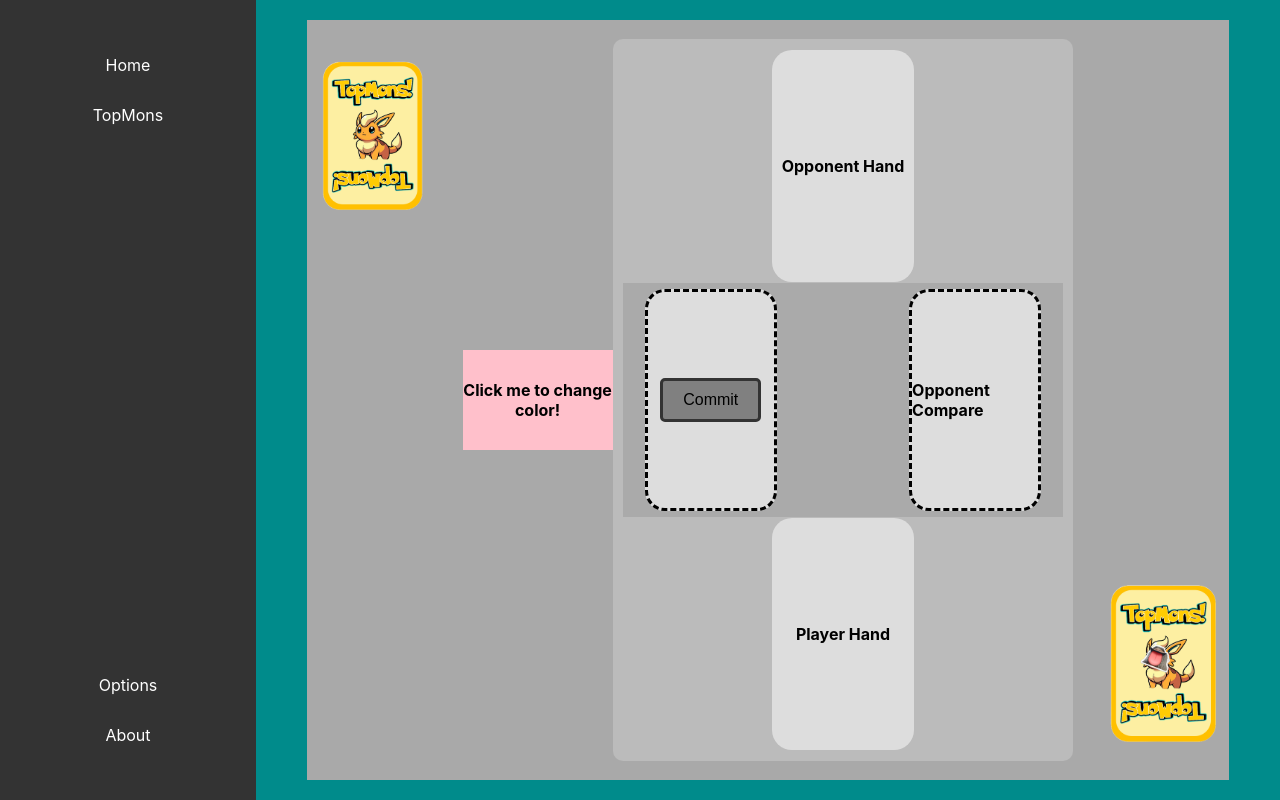
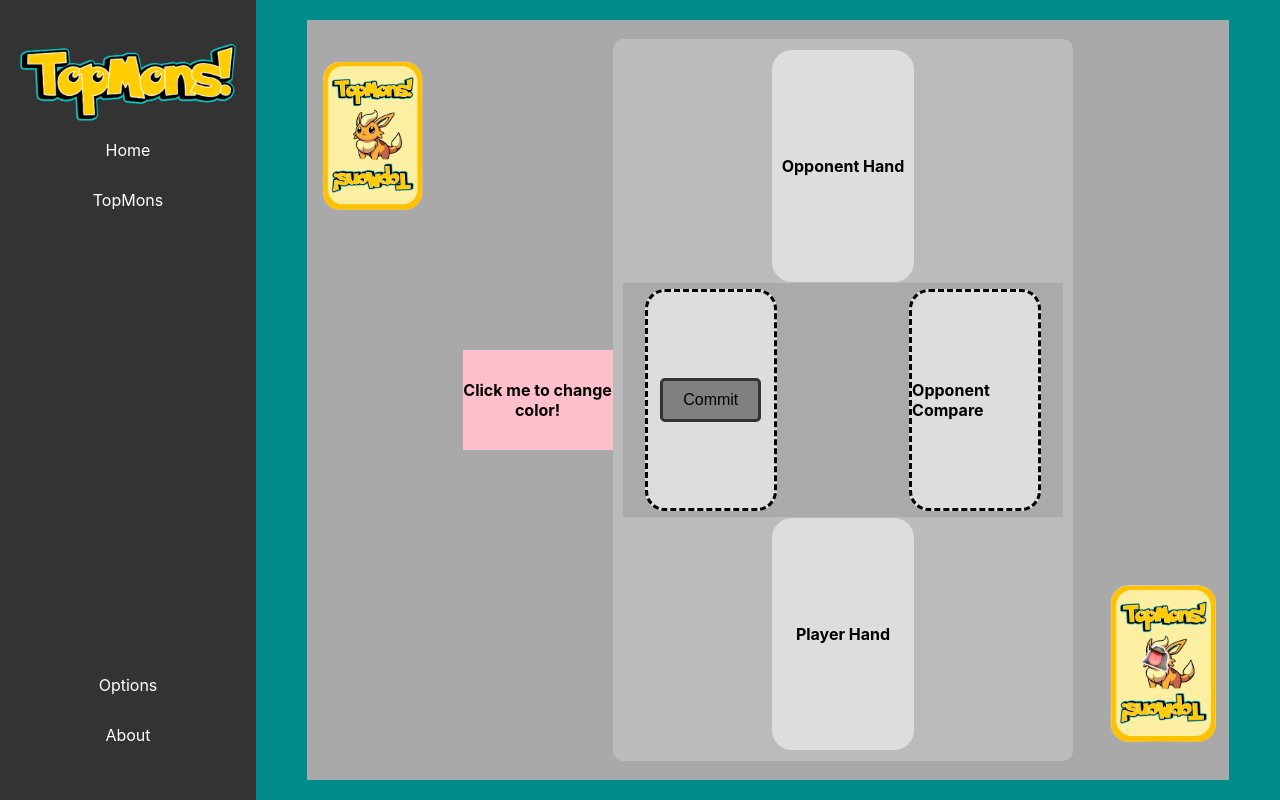
Before and after one commit to Robert-Davie/TopMons, a React (Create React App) app: page / in a window 1280 px wide. Built offline with nearby package versions, Linux system fonts and the light colour scheme.

Commit message:
Added buttons and menu title

```diff
--- a/src/App.css
+++ b/src/App.css
@@ -33,6 +33,19 @@
   text-align: center;
   cursor: pointer;
   transition: background-color 0.3s;
+}
+
+.menutitle {
+  background-image: url('images/TopMons Text Generated.png');
+  background-size: contain;
+  background-position: center;
+  background-repeat: no-repeat;
+  height: 50%;
+}
+
+.menutitle:hover {
+  transform: scale(1.1);
+  background-color: rgba(0, 0, 255, 0.3);
 }
 
 .menu-item:hover {
--- a/src/App.js
+++ b/src/App.js
@@ -7,6 +7,7 @@ function App() {
     <div className="container">
     <div className="sidebar">
       <div className="menu top-menu">
+        <div className="menutitle menu-item"></div>
         <div className="menu-item">Home</div>
         <div className="menu-item">TopMons</div>
       </div>
```
